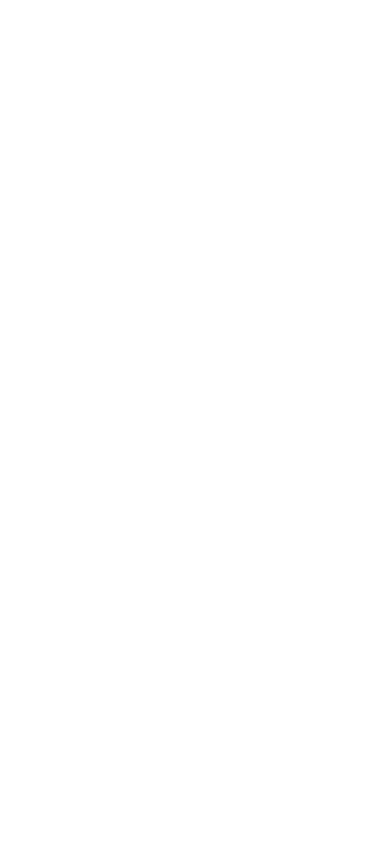
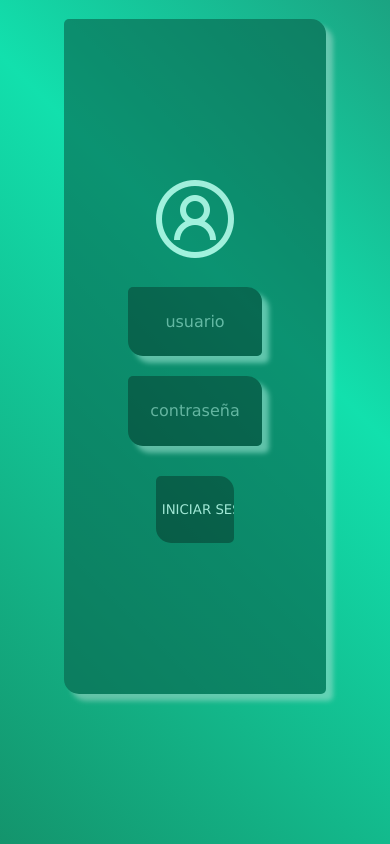
Before and after one commit to Didiergalvis95/cajero_javascritp, a plain HTML site: page login.html in a window 390 px wide. Drawn offline with Linux system fonts and the light colour scheme.

Commit message:
se crea pagina de login y estilos

```diff
--- a/assets/css/styleLogin.css
+++ b/assets/css/styleLogin.css
@@ -0,0 +1,122 @@
+*{
+    font-family: 'Lucida Sans', 'Lucida Sans Regular', 'Lucida Grande', 'Lucida Sans Unicode', Geneva, Verdana, sans-serif;
+}
+
+html {
+    width: 100%;
+    height: 100%;
+    background: linear-gradient(45deg,  #08614B, #148761, #12E0AD, #256152, #0EAD86);
+    background-size: 300% 300%;
+    position: relative;
+    animation: animar 7s ease infinite;
+}
+
+#body_404{
+    width: 100%;
+    background: url(../img/404Error.png);
+    background-size: contain;
+    background-repeat: no-repeat;
+    background-position: center;
+    height: 100vh;
+
+}
+
+.mainLoguin
+{
+    height: 100%;
+    width: 100%;
+    display: flex;
+    flex-direction: column;
+    justify-content: center;
+    align-items: center;
+}
+
+
+
+.formLoguin
+{
+    margin-top: 3%;
+    background-color: #08614B;
+    gap: 20px;
+    width: 50%;
+    height: 80vh;
+    color: white;
+    display: flex;
+    flex-direction: column;
+    justify-content: center;
+    align-items: center;
+    text-align: center;
+    box-shadow: 7px 7px 5px rgba(240, 240, 240, 0.6);
+    opacity: 60%;
+    border-radius: 5px 15px;
+}
+
+.formLoguin input:not(.botonLoguin)
+{
+    width: 50%;
+    height: 10%;
+    background-color: #000000b5;
+    border: none;
+    color: white;
+    box-shadow: 7px 7px 5px rgba(240, 240, 240, 0.6);
+    border-radius: 5px 15px;
+    font-size: 16px;
+}
+
+::placeholder {
+    color: rgba(255, 255, 255, 0.6);
+    text-align: center;
+}
+
+section
+{
+    display: flex;
+    justify-content: center;
+    align-items: center;
+
+}
+
+.botonLoguin
+{
+    width: 30%;
+    height: 10%;
+    background-color: #000000b5;
+    border: none;
+    color: white;
+    cursor: pointer;
+    border-radius: 5px 15px;
+    transition: 0.5s ease-in-out;
+    margin-top: 10px;
+}
+
+.botonLoguin:hover{
+    scale: 1.1;
+}
+
+
+
+.correcto
+{
+    border: 1px green solid !important;
+}
+.incorrecto
+{
+    border: 1px red solid !important;
+}
+.ocultar
+{
+    display: none !important;
+}
+
+@keyframes animar {
+    0%{background-position: 0 50%;}
+    50%{background-position: 100% 50%;}
+    100%{background-position: 0 50%;}
+}
+
+@media only screen and (max-width: 700px){
+    .formLoguin{
+        width: 70%;
+        height: 80vh;
+    }
+}
--- a/assets/js/main.js
+++ b/assets/js/main.js
@@ -0,0 +1,27 @@
+const usuario = document.getElementById("usuario");
+const contraseña = document.getElementById("contraseña");
+const iniciarSesion = document.getElementById("iniciarSesion");
+const formulario = document.getElementById("formLoguin");
+const paginaError = document.getElementById("body_404");
+const textoAviso = document.getElementById("textoAviso");
+
+let errores = 0;
+iniciarSesion.addEventListener("click", (e) => {
+  if (usuario.value == "escrotoenmoto" && contraseña.value === "654321") {
+    usuario.classList.add("correcto");
+    usuario.classList.remove("incorrecto");
+    contraseña.classList.add("correcto");
+    contraseña.classList.remove("incorrecto");
+    console.log("el campo contraseña es obligatorio");
+  } else {
+    errores++;
+    usuario.classList.add("incorrecto");
+    contraseña.classList.add("incorrecto");
+    e.preventDefault();
+    if (errores == 3) {
+      formulario.classList.add("ocultar");
+      paginaError.classList.remove("ocultar");
+      textoAviso.classList.remove("ocultar");
+    }
+  }
+});
--- a/login.html
+++ b/login.html
@@ -4,23 +4,23 @@
     <meta charset="UTF-8">
     <meta http-equiv="X-UA-Compatible" content="IE=edge">
     <meta name="viewport" content="width=device-width, initial-scale=1.0">
-    <title>Inicie Sesión</title>
+    <link rel="stylesheet" href="./assets/css/styleLogin.css">
+    <title>Login</title>
 </head>
 <body>
+    <main class="mainLoguin" id="mainLoguin">
 
-    <header>
+        <form class="formLoguin" id="formLoguin" action="./index.html">
+            <img src="./assets/img/user.png" alt=".">
+            <input class="usuarioLoguin" id="usuario" type="text" placeholder="usuario">
+            <input class="datosLoguin" id="contraseña" type="password" placeholder="contraseña">
 
-    </header>
-
-    <main>
-
+            <input class="botonLoguin" id="iniciarSesion" type="submit" value="INICIAR SESION">
+            <section class="ocultar" id="textoAviso">hola</section>
+        </form>
+        <section id="body_404" class="ocultar"></section>
     </main>
 
-    <footer>
-
-    </footer>
-
-
-    <script src="./main.js"></script>
+    <script src="./assets/js/main.js"></script>
 </body>
 </html>
```
Also changed, not shown: assets/img/404Error.png (added), assets/img/error.jpeg (added), assets/img/user.png (added).
